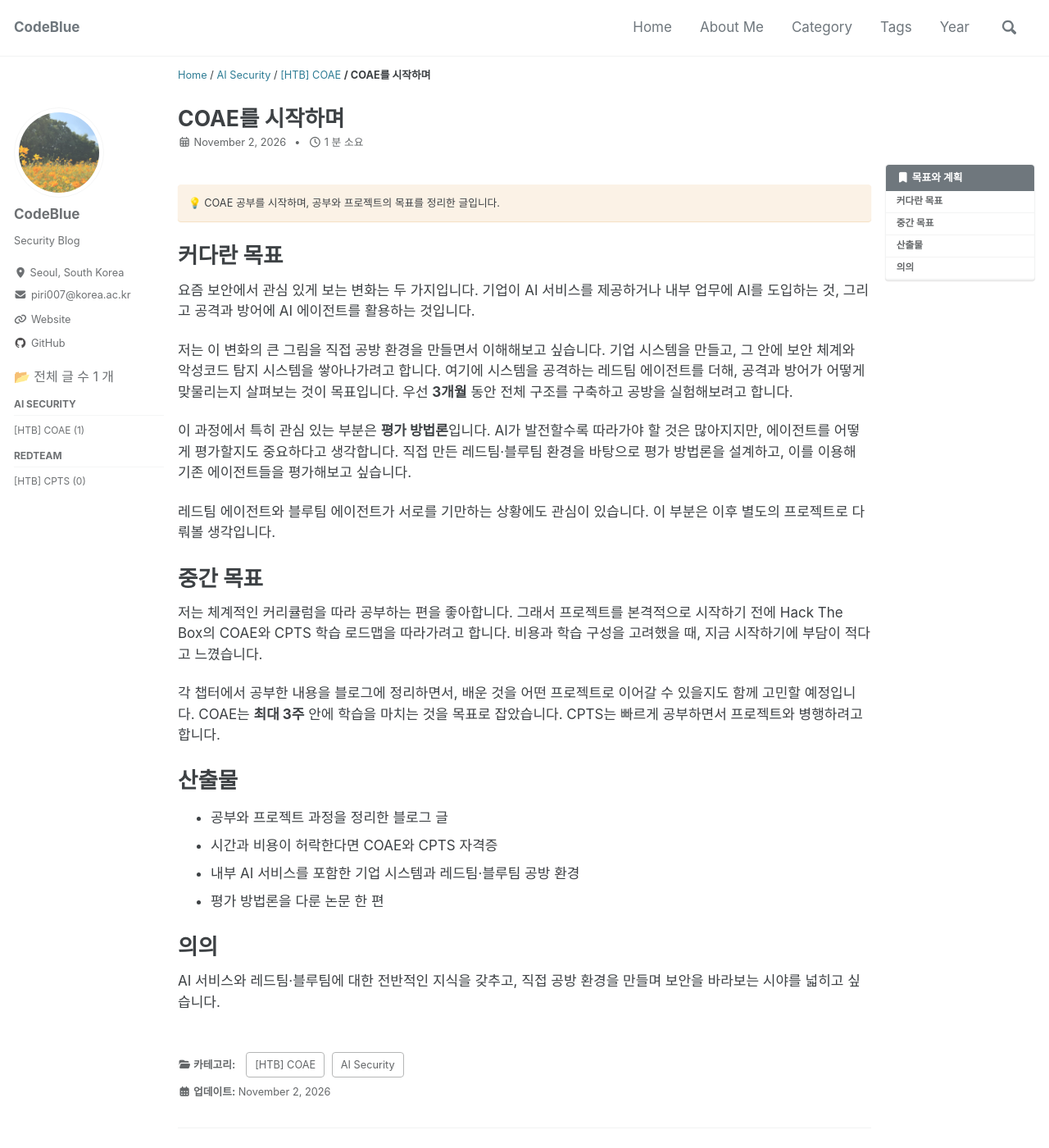
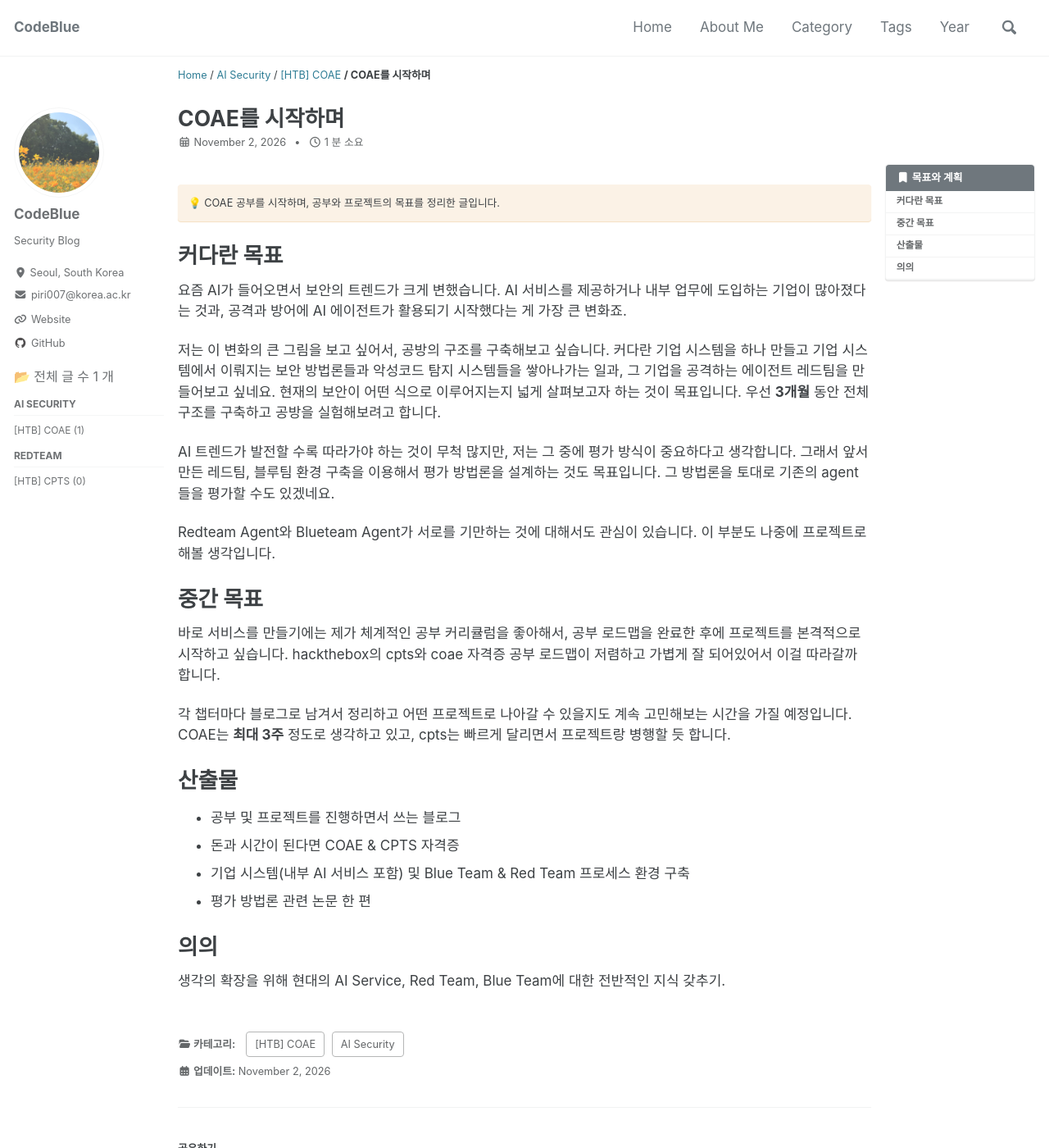
Before and after one commit to CodeBlue0/codeblue0.github.io, a Jekyll site: the page built from _posts/2026-11-02-coae-start.md, in a window 1280 px wide and 1400 px high. Shown: the whole window at 82% size. Built offline with Jekyll 4.4.1, drawn with Linux system fonts in a browser that asks for light colours; cached includes are drawn as plain includes; comment, search, counter and statistics services are not loaded.

Commit message:
Restore original COAE prose while keeping three-week target

```diff
--- a/_posts/2026-11-02-coae-start.md
+++ b/_posts/2026-11-02-coae-start.md
@@ -3,7 +3,7 @@ title: "COAE를 시작하며"
 categories: ["AI Security", "[HTB] COAE"]
 permalink: /ai-security/htb-coae/coae-start/
 comment_path: /2026/11/02/coae-start.html
-excerpt: "AI 서비스와 레드팀·블루팀 환경을 직접 만들며, 현재의 보안이 어떻게 이루어지는지 넓게 살펴보려고 합니다."
+excerpt: "현재의 보안이 어떤 식으로 이루어지는지 넓게 살펴보고자 하는 것이 목표입니다."
 toc: true
 toc_sticky: true
 toc_label: "목표와 계획"
@@ -14,27 +14,27 @@ toc_label: "목표와 계획"
 
 ## 커다란 목표
 
-요즘 보안에서 관심 있게 보는 변화는 두 가지입니다. 기업이 AI 서비스를 제공하거나 내부 업무에 AI를 도입하는 것, 그리고 공격과 방어에 AI 에이전트를 활용하는 것입니다.
+요즘 AI가 들어오면서 보안의 트렌드가 크게 변했습니다. AI 서비스를 제공하거나 내부 업무에 도입하는 기업이 많아졌다는 것과, 공격과 방어에 AI 에이전트가 활용되기 시작했다는 게 가장 큰 변화죠.
 
-저는 이 변화의 큰 그림을 직접 공방 환경을 만들면서 이해해보고 싶습니다. 기업 시스템을 만들고, 그 안에 보안 체계와 악성코드 탐지 시스템을 쌓아나가려고 합니다. 여기에 시스템을 공격하는 레드팀 에이전트를 더해, 공격과 방어가 어떻게 맞물리는지 살펴보는 것이 목표입니다. 우선 **3개월** 동안 전체 구조를 구축하고 공방을 실험해보려고 합니다.
+저는 이 변화의 큰 그림을 보고 싶어서, 공방의 구조를 구축해보고 싶습니다. 커다란 기업 시스템을 하나 만들고 기업 시스템에서 이뤄지는 보안 방법론들과 악성코드 탐지 시스템들을 쌓아나가는 일과, 그 기업을 공격하는 에이전트 레드팀을 만들어보고 싶네요. 현재의 보안이 어떤 식으로 이루어지는지 넓게 살펴보고자 하는 것이 목표입니다. 우선 **3개월** 동안 전체 구조를 구축하고 공방을 실험해보려고 합니다.
 
-이 과정에서 특히 관심 있는 부분은 **평가 방법론**입니다. AI가 발전할수록 따라가야 할 것은 많아지지만, 에이전트를 어떻게 평가할지도 중요하다고 생각합니다. 직접 만든 레드팀·블루팀 환경을 바탕으로 평가 방법론을 설계하고, 이를 이용해 기존 에이전트들을 평가해보고 싶습니다.
+AI 트렌드가 발전할 수록 따라가야 하는 것이 무척 많지만, 저는 그 중에 평가 방식이 중요하다고 생각합니다. 그래서 앞서 만든 레드팀, 블루팀 환경 구축을 이용해서 평가 방법론을 설계하는 것도 목표입니다. 그 방법론을 토대로 기존의 agent들을 평가할 수도 있겠네요.
 
-레드팀 에이전트와 블루팀 에이전트가 서로를 기만하는 상황에도 관심이 있습니다. 이 부분은 이후 별도의 프로젝트로 다뤄볼 생각입니다.
+Redteam Agent와 Blueteam Agent가 서로를 기만하는 것에 대해서도 관심이 있습니다. 이 부분도 나중에 프로젝트로 해볼 생각입니다.
 
 ## 중간 목표
 
-저는 체계적인 커리큘럼을 따라 공부하는 편을 좋아합니다. 그래서 프로젝트를 본격적으로 시작하기 전에 Hack The Box의 COAE와 CPTS 학습 로드맵을 따라가려고 합니다. 비용과 학습 구성을 고려했을 때, 지금 시작하기에 부담이 적다고 느꼈습니다.
+바로 서비스를 만들기에는 제가 체계적인 공부 커리큘럼을 좋아해서, 공부 로드맵을 완료한 후에 프로젝트를 본격적으로 시작하고 싶습니다. hackthebox의 cpts와 coae 자격증 공부 로드맵이 저렴하고 가볍게 잘 되어있어서 이걸 따라갈까 합니다.
 
-각 챕터에서 공부한 내용을 블로그에 정리하면서, 배운 것을 어떤 프로젝트로 이어갈 수 있을지도 함께 고민할 예정입니다. COAE는 **최대 3주** 안에 학습을 마치는 것을 목표로 잡았습니다. CPTS는 빠르게 공부하면서 프로젝트와 병행하려고 합니다.
+각 챕터마다 블로그로 남겨서 정리하고 어떤 프로젝트로 나아갈 수 있을지도 계속 고민해보는 시간을 가질 예정입니다. COAE는 **최대 3주** 정도로 생각하고 있고, cpts는 빠르게 달리면서 프로젝트랑 병행할 듯 합니다.
 
 ## 산출물
 
-- 공부와 프로젝트 과정을 정리한 블로그 글
-- 시간과 비용이 허락한다면 COAE와 CPTS 자격증
-- 내부 AI 서비스를 포함한 기업 시스템과 레드팀·블루팀 공방 환경
-- 평가 방법론을 다룬 논문 한 편
+- 공부 및 프로젝트를 진행하면서 쓰는 블로그
+- 돈과 시간이 된다면 COAE & CPTS 자격증
+- 기업 시스템(내부 AI 서비스 포함) 및 Blue Team & Red Team 프로세스 환경 구축
+- 평가 방법론 관련 논문 한 편
 
 ## 의의
 
-AI 서비스와 레드팀·블루팀에 대한 전반적인 지식을 갖추고, 직접 공방 환경을 만들며 보안을 바라보는 시야를 넓히고 싶습니다.
+생각의 확장을 위해 현대의 AI Service, Red Team, Blue Team에 대한 전반적인 지식 갖추기.
```
